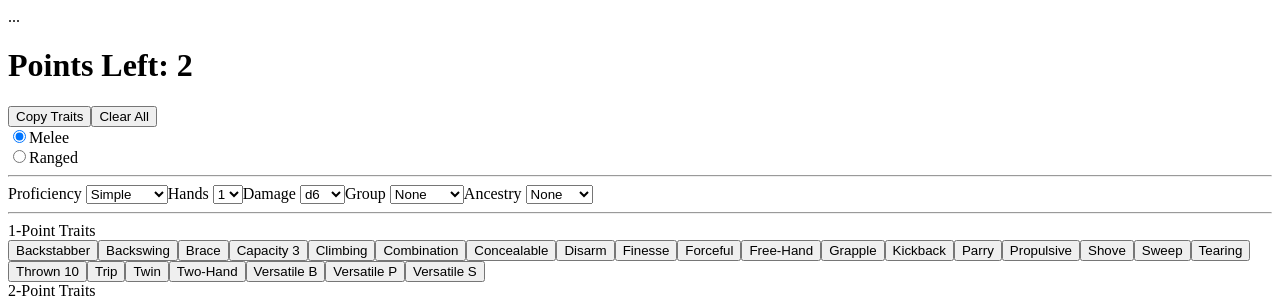
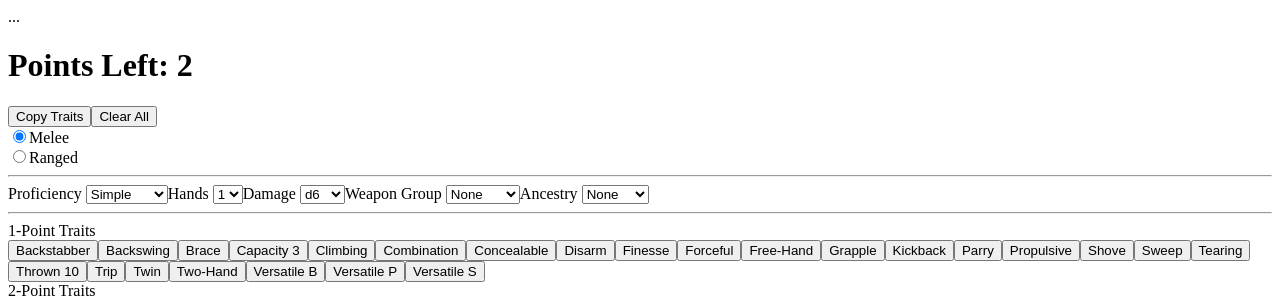
Before and after one commit to aegorsuch/PF2E-Weapon-Builder, a Vue app: page / in a window 1280 px wide. Shown: the top 298 px of the page. Built offline with nearby package versions, Linux system fonts and the light colour scheme.

Commit message:
changed group to weapon group and adjusted spacing for less cramped ui

```diff
--- a/src/App.vue
+++ b/src/App.vue
@@ -25,21 +25,22 @@
       </div>
 
       <hr>
-      <label class="me-2">Proficiency
+      <div class="d-flex flex-wrap gap-3 mt-2">
+        <label class="me-2 mb-2">Proficiency
           <select class="form-select block" v-model="adjustements.proficiency">
             <option :value="0">Simple</option>
             <option :value="3">Martial</option>
             <option :value="5">Advanced</option>
           </select>
         </label>
-      <label class="me-2">Hands
+        <label class="me-2 mb-2">Hands
           <select class="form-select block" v-model="adjustements.hands">
             <option :value="0">1</option>
             <option v-if="!isMelee" :value="1">1+</option>
             <option :value="6">2</option>
           </select>
         </label>
-      <label class="me-2">Damage
+        <label class="me-2 mb-2">Damage
           <select class="form-select" v-model="adjustements.die">
             <option :value="3">d4</option>
             <option :value="0">d6</option>
@@ -48,13 +49,13 @@
             <option :value="-9">d12</option>
           </select>
         </label>
-      <label class="me-2">Group
+        <label class="me-2 mb-2">Weapon Group
           <select class="form-select" v-model="selectedGroup">
             <option value="">None</option>
             <option v-for="g in groups" :key="g" :value="g">{{ g }}</option>
           </select>
         </label>
-      <label class="me-2">Ancestry
+        <label class="me-2 mb-2">Ancestry
           <select class="form-select" v-model="selectedAncestry">
             <option value="">None</option>
             <option value="Dwarf">Dwarf</option>
@@ -65,6 +66,7 @@
             <option value="Orc">Orc</option>
           </select>
         </label>
+      </div>
       <template v-if="!isMelee">
         <div class="d-flex flex-wrap gap-2 align-items-end mt-2">
           <label>Reload
```
Lines whose indentation alone changed are shown as unchanged.
